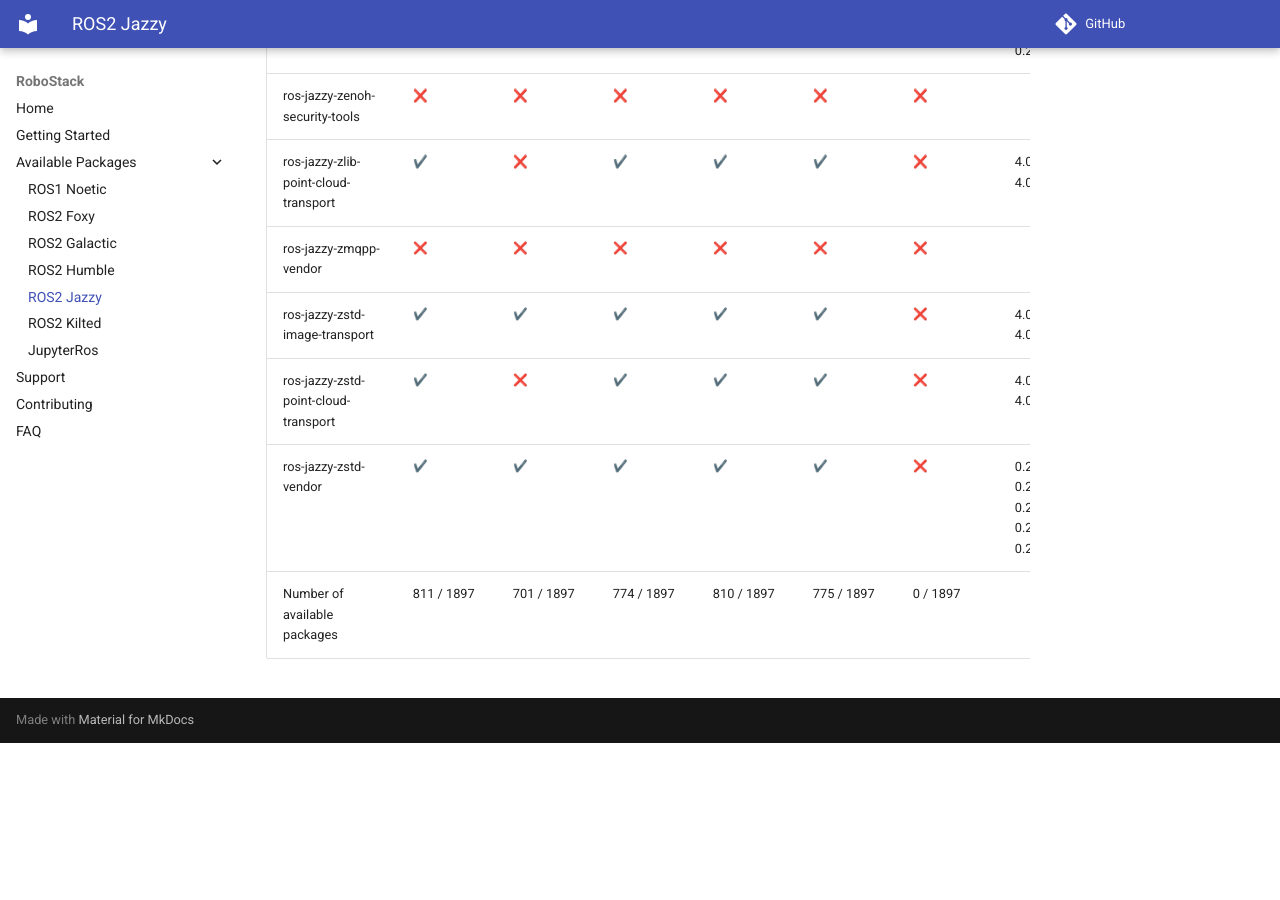
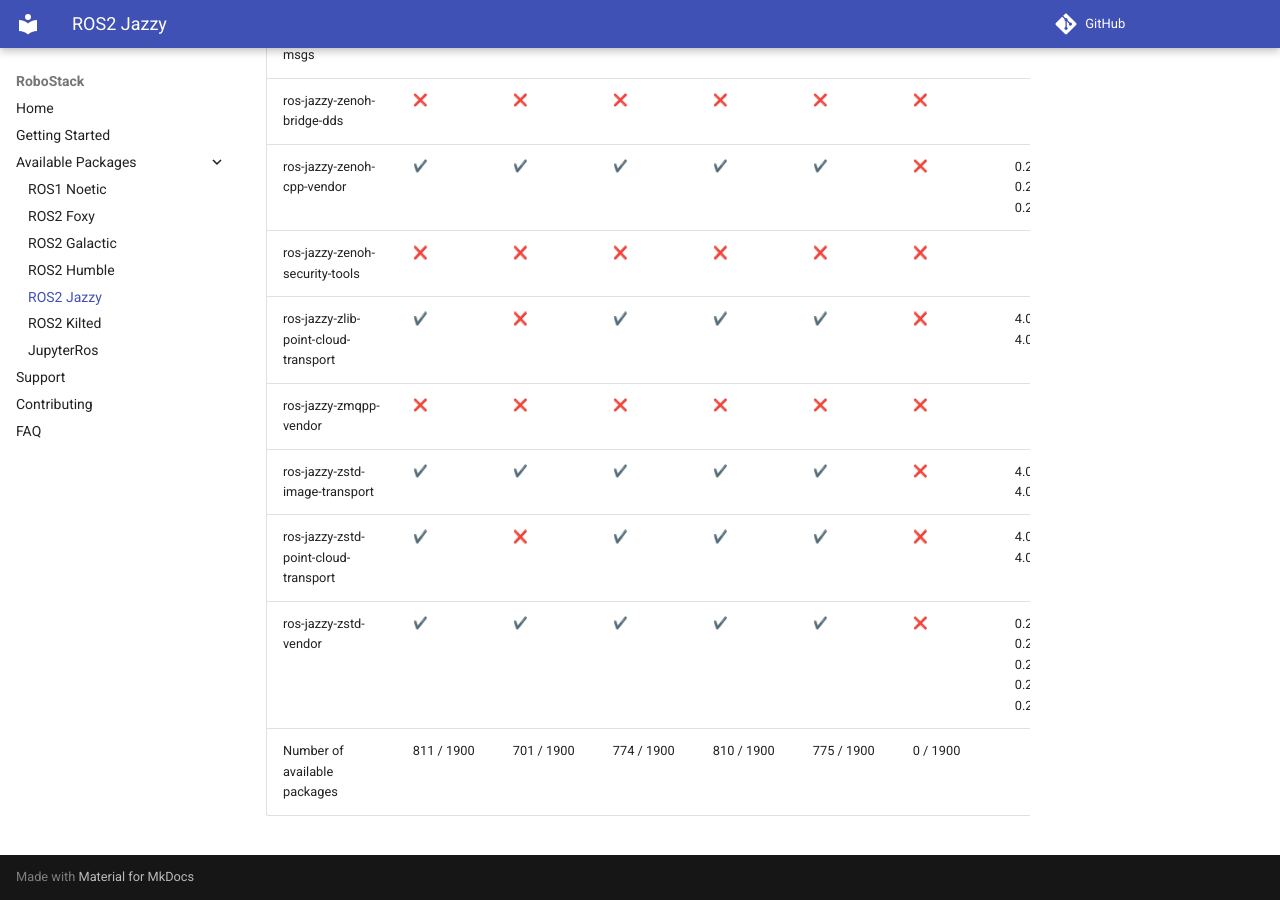
Before and after one commit to RoboStack/robostack.github.io, an MkDocs documentation site: the page built from docs/jazzy.md, in a window 1280 px wide and 900 px high, scrolled down 156995 px. Built offline with MkDocs 1.6.1 and Material for MkDocs 9.7.7, drawn with Linux system fonts in a browser that asks for light colours; emoji names are drawn with the system emoji font; comment, search, counter and statistics services are not loaded; before the commit the page ends 157738 px from its top, so only the background shows below that; some of the changed text lies outside the part shown.

Commit message:
Update tables

```diff
--- a/docs/jazzy.md
+++ b/docs/jazzy.md
@@ -1897,4 +1900,4 @@
 | ros-jazzy-zstd-image-transport | :heavy_check_mark: { data-sort='1' } | :heavy_check_mark: { data-sort='1' } | :heavy_check_mark: { data-sort='1' } | :heavy_check_mark: { data-sort='1' } | :heavy_check_mark: { data-sort='1' } | :x: { data-sort='0' } | 4.0.3, 4.0.4, 4.0.5, 4.0.6  |
 | ros-jazzy-zstd-point-cloud-transport | :heavy_check_mark: { data-sort='1' } | :x: { data-sort='0' } | :heavy_check_mark: { data-sort='1' } | :heavy_check_mark: { data-sort='1' } | :heavy_check_mark: { data-sort='1' } | :x: { data-sort='0' } | 4.0.1, 4.0.2, 4.0.3  |
 | ros-jazzy-zstd-vendor | :heavy_check_mark: { data-sort='1' } | :heavy_check_mark: { data-sort='1' } | :heavy_check_mark: { data-sort='1' } | :heavy_check_mark: { data-sort='1' } | :heavy_check_mark: { data-sort='1' } | :x: { data-sort='0' } | 0.26.3, 0.26.6, 0.26.7, 0.26.8, 0.26.9  |
-| Number of available packages |  811 / 1897 | 701 / 1897 | 774 / 1897 | 810 / 1897 | 775 / 1897 | 0 / 1897 |
+| Number of available packages |  811 / 1900 | 701 / 1900 | 774 / 1900 | 810 / 1900 | 775 / 1900 | 0 / 1900 |
```
Also changed, not shown: other parts of docs/jazzy.md (+3 -0 lines).
